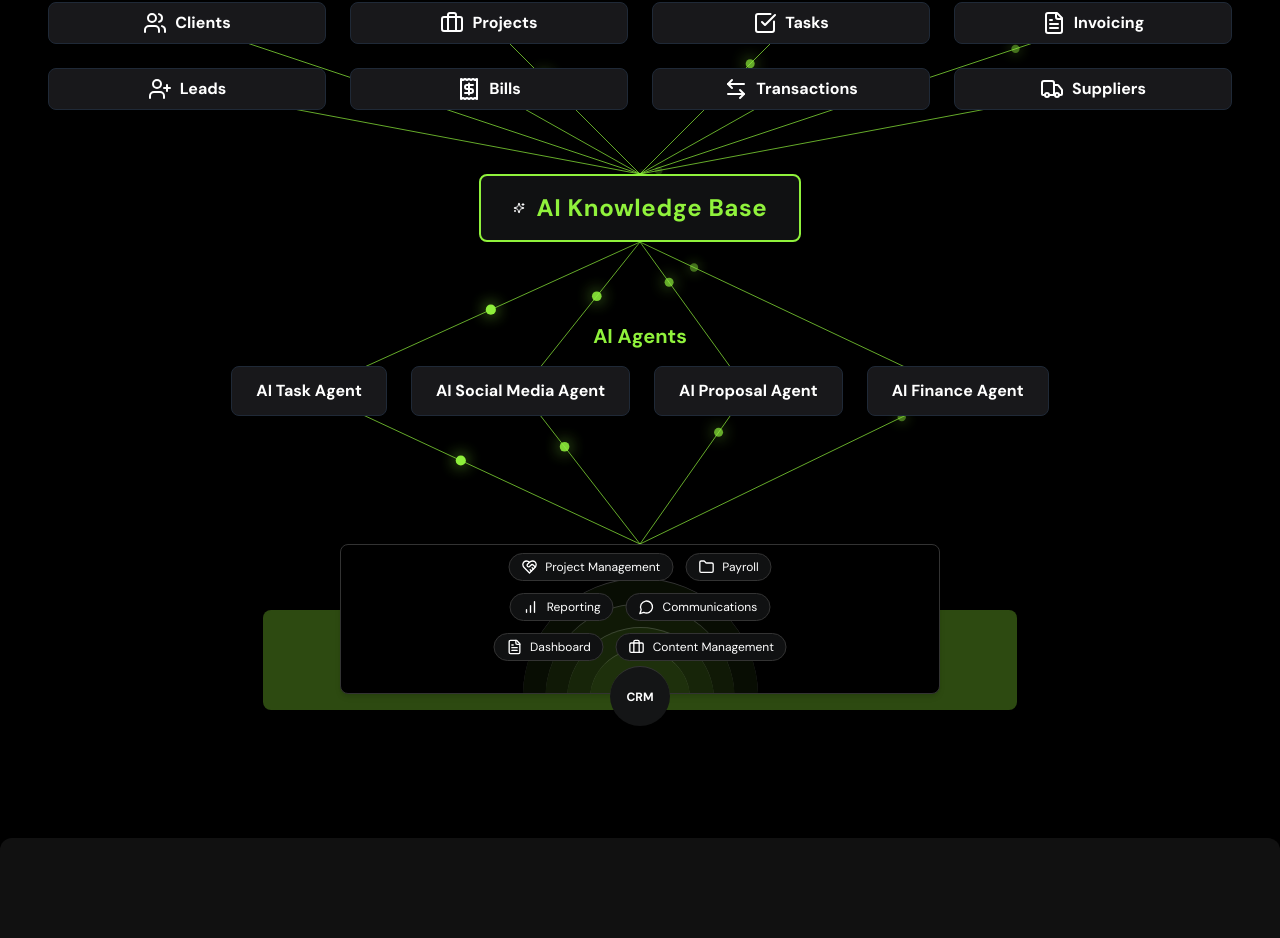
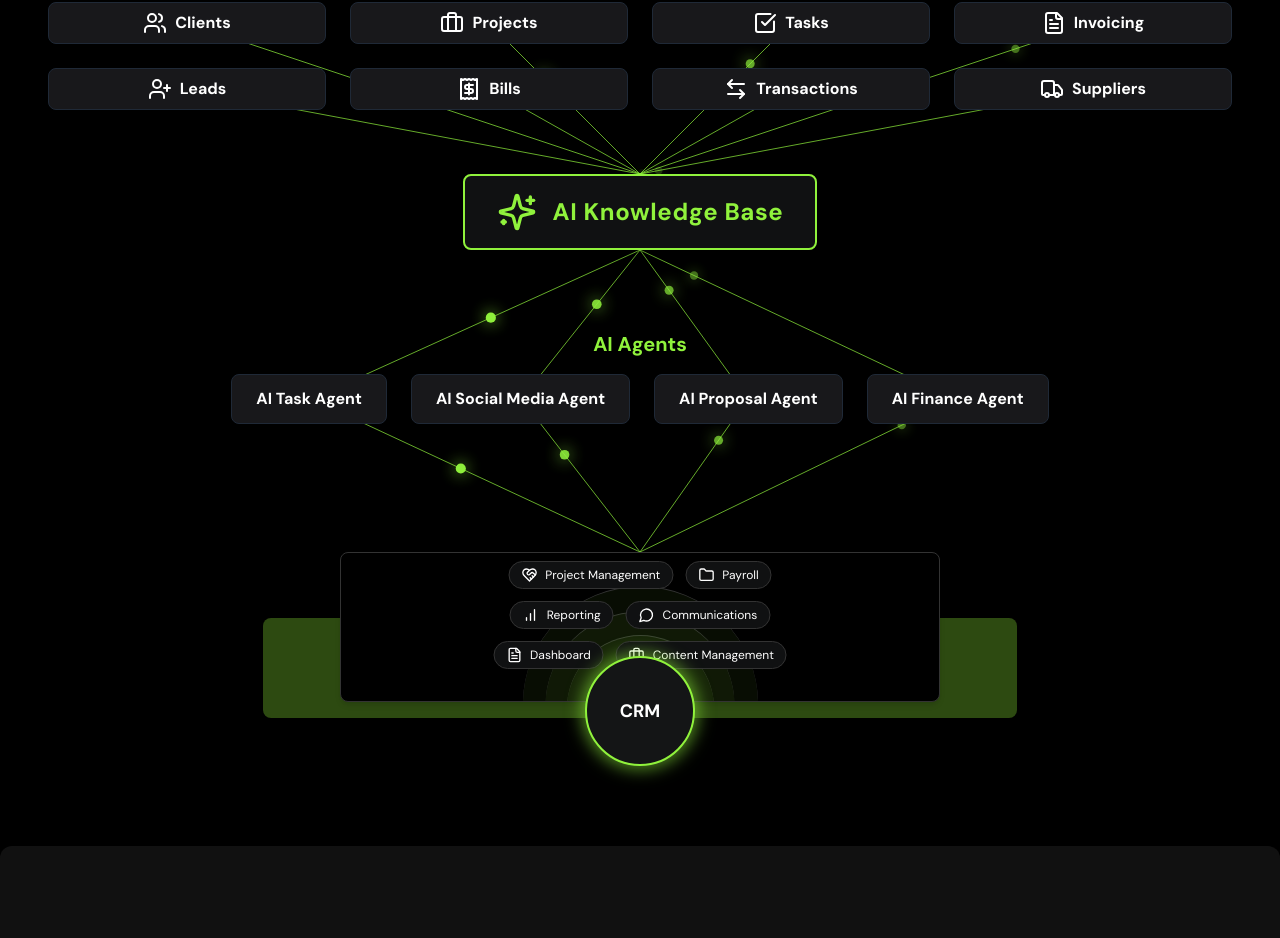
Before and after one commit to adamfromAPGsoftware/apg-lander, a React (Vite) app: page / in a window 1280 px wide. Shown: the part 4627-5565 px from the top of the page. Built offline with nearby package versions, Linux system fonts and the light colour scheme.

Commit message:
feat: enlarge and animate CRM circle with pulsing border

```diff
--- a/src/components/ui/database-with-rest-api.tsx
+++ b/src/components/ui/database-with-rest-api.tsx
@@ -284,8 +284,8 @@ const DatabaseWithRestApi = ({
           className="z-20 flex items-center justify-center rounded-lg border-2 border-brand-green bg-[#101112] px-8 py-4 mb-12 mt-8 shadow-lg"
           ref={titleRef}
         >
-          <SparklesIcon className="size-3" />
-          <span className="ml-3 text-2xl font-bold tracking-wide text-brand-green">
+          <SparklesIcon className="w-10 h-10 mr-4 text-brand-green" />
+          <span className="text-2xl font-bold tracking-wide text-brand-green">
             {title ? title : "AI Knowledge Base"}
           </span>
         </div>
@@ -315,10 +315,26 @@ const DatabaseWithRestApi = ({
         >
           {/* bottom shadow */}
           <div className="absolute -bottom-4 h-[100px] w-[62%] rounded-lg bg-accent/30" />
-          {/* box outter circle */}
-          <div className="absolute -bottom-8 z-30 grid h-[60px] w-[60px] place-items-center rounded-full border-t bg-[#141516] font-semibold text-xs">
+          {/* box outer circle - larger, pulsing border */}
+          <motion.div
+            className="absolute -bottom-16 z-30 grid h-[110px] w-[110px] place-items-center rounded-full font-semibold text-lg bg-[#141516]"
+            style={{ border: '2px solid #90F23C', boxShadow: '0 0 0 0 #90F23C' }}
+            animate={{
+              boxShadow: [
+                '0 0 0 0 #90F23C',
+                '0 0 16px 4px #90F23C88',
+                '0 0 0 0 #90F23C'
+              ],
+              borderColor: [
+                '#90F23C',
+                '#90F23C',
+                '#90F23C'
+              ]
+            }}
+            transition={{ duration: 2.5, repeat: Infinity }}
+          >
             {circleText ? circleText : "CRM"}
-          </div>
+          </motion.div>
           {/* box content */}
           <div className="relative z-10 flex h-[150px] w-full items-center justify-center overflow-hidden rounded-lg border bg-background shadow-md">
             {/* New Badges Row */}
```
